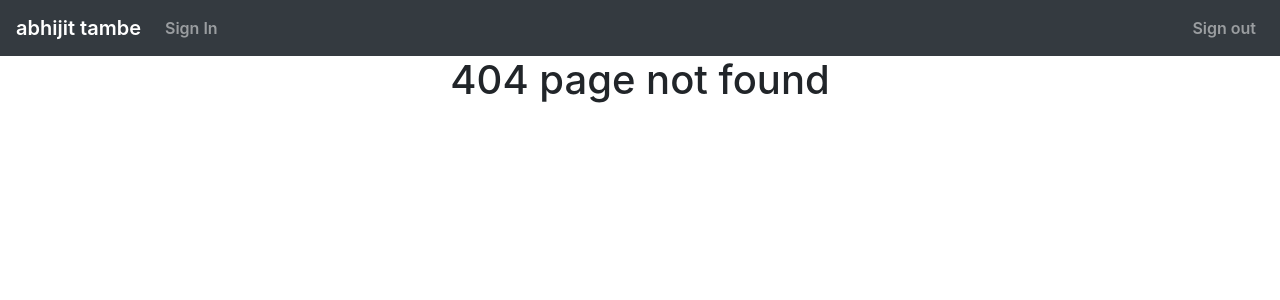
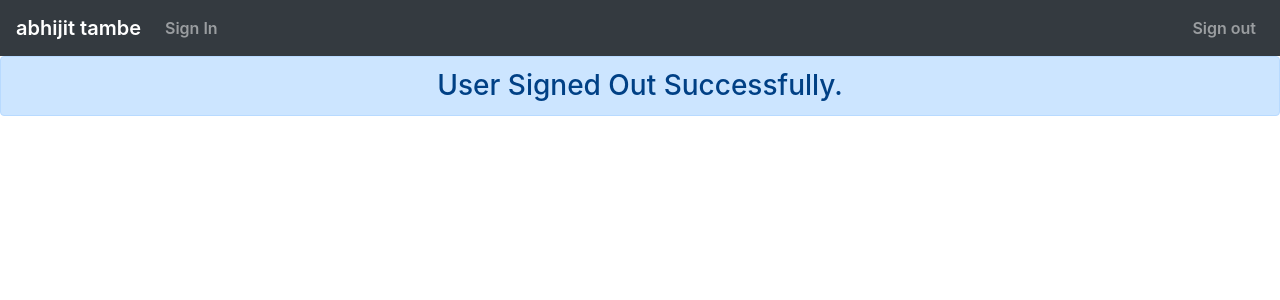
Before and after one commit to abhijit-tambe/Gamers-Mart-Frontend, a React (Create React App) app in the folder gamers-mart/: page /logout in a window 1280 px wide. Before the commit this address had no page. Shown: the top 300 px of the page. Built offline with nearby package versions, Linux system fonts and the light colour scheme.

Commit message:
Update GamersMartApp.jsx

```diff
--- a/gamers-mart/src/components/App/GamersMartApp.jsx
+++ b/gamers-mart/src/components/App/GamersMartApp.jsx
@@ -5,6 +5,7 @@ import ErrorComponent from './Error/ErrorComponent'
 import SignInComponent from '../SignIn/SignInComponent'
 import UserHomeComponent from '../Home/UserHomeComponent'
 import HeaderComponent from '../Header/HeaderComponent'
+import SignOutComponent from '../SignOut/SignOutComponent'
 class GamersMartApp extends Component{
 
 render(){
@@ -18,6 +19,7 @@ render(){
             <Route path="/" exact component={SignInComponent}></Route>
             <Route path="/login" component={SignInComponent}></Route>
             <Route path="/home/:name" component={UserHomeComponent}></Route>
+            <Route path="/logout" component={SignOutComponent}/>
             <Route component={ErrorComponent}/>
             </Switch>
         </Router>
```
